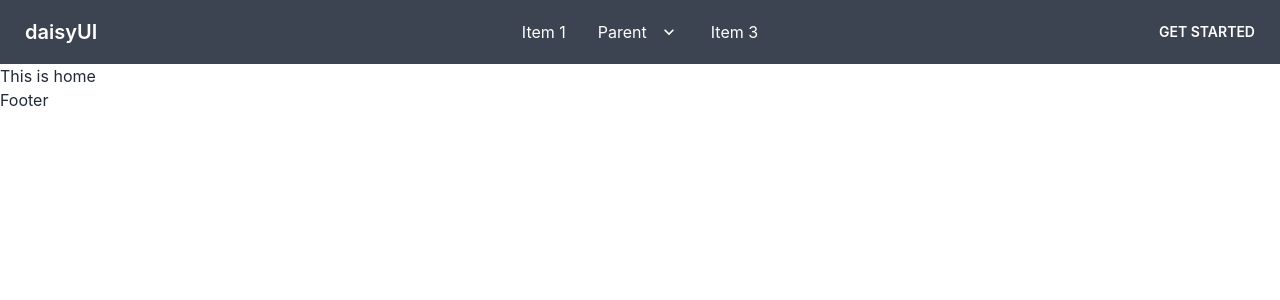
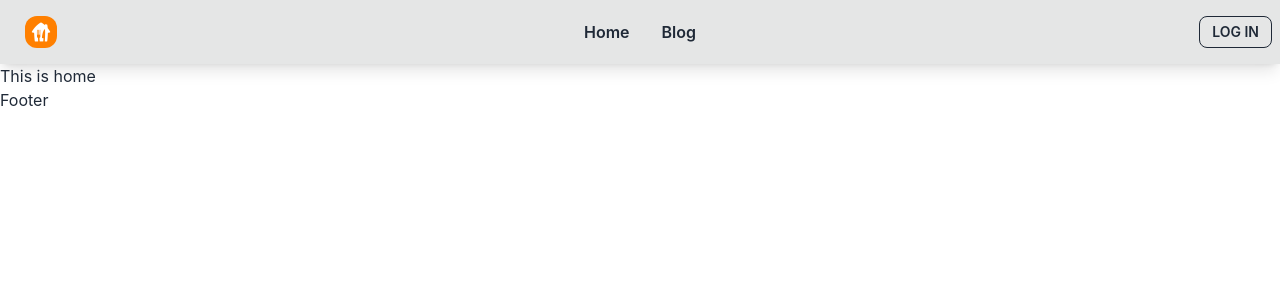
Before and after one commit to m7real/food-fly-client, a React (Create React App) app: page / in a window 1280 px wide. Shown: the top 300 px of the page. Built offline with nearby package versions, Linux system fonts and the light colour scheme.

Commit message:
navbar added

```diff
--- a/src/Pages/Shared/Header/Header.js
+++ b/src/Pages/Shared/Header/Header.js
@@ -1,8 +1,25 @@
 import React from "react";
+import { Link } from "react-router-dom";
+import logo from "../../../assets/logo.svg";
 
 const Header = () => {
+  const menuItems = (
+    <>
+      <li>
+        <Link className="font-semibold" to="/">
+          Home
+        </Link>
+      </li>
+      <li>
+        <Link className="font-semibold" to="/blog">
+          Blog
+        </Link>
+      </li>
+    </>
+  );
+
   return (
-    <div className="navbar bg-neutral text-neutral-content">
+    <div className="navbar bg-base-300 shadow-lg">
       <div className="navbar-start">
         <div className="dropdown">
           <label tabIndex={0} className="btn btn-ghost lg:hidden">
@@ -11,60 +28,21 @@ const Header = () => {
             </svg>
           </label>
           <ul tabIndex={0} className="menu menu-compact dropdown-content mt-3 p-2 shadow bg-base-100 rounded-box w-52">
-            <li>
-              <a>Item 1</a>
-            </li>
-            <li tabIndex={0}>
-              <a className="justify-between">
-                Parent
-                <svg className="fill-current" xmlns="http://www.w3.org/2000/svg" width="24" height="24" viewBox="0 0 24 24">
-                  <path d="M8.59,16.58L13.17,12L8.59,7.41L10,6L16,12L10,18L8.59,16.58Z" />
-                </svg>
-              </a>
-              <ul className="p-2">
-                <li>
-                  <a>Submenu 1</a>
-                </li>
-                <li>
-                  <a>Submenu 2</a>
-                </li>
-              </ul>
-            </li>
-            <li>
-              <a>Item 3</a>
-            </li>
+            {menuItems}
           </ul>
         </div>
-        <a className="btn btn-ghost normal-case text-xl">daisyUI</a>
+        <Link className="btn btn-ghost" to="/">
+          <img className=" rounded-xl w-8" src={logo} alt="" />
+          <span></span>
+        </Link>
       </div>
       <div className="navbar-center hidden lg:flex">
-        <ul className="menu menu-horizontal p-0">
-          <li>
-            <a>Item 1</a>
-          </li>
-          <li tabIndex={0}>
-            <a>
-              Parent
-              <svg className="fill-current" xmlns="http://www.w3.org/2000/svg" width="20" height="20" viewBox="0 0 24 24">
-                <path d="M7.41,8.58L12,13.17L16.59,8.58L18,10L12,16L6,10L7.41,8.58Z" />
-              </svg>
-            </a>
-            <ul className="p-2">
-              <li>
-                <a>Submenu 1</a>
-              </li>
-              <li>
-                <a>Submenu 2</a>
-              </li>
-            </ul>
-          </li>
-          <li>
-            <a>Item 3</a>
-          </li>
-        </ul>
+        <ul className="menu menu-horizontal p-0">{menuItems}</ul>
       </div>
       <div className="navbar-end">
-        <a className="btn">Get started</a>
+        <Link to="/login" className="btn btn-sm btn-outline">
+          Log In
+        </Link>
       </div>
     </div>
   );
```
Also changed, not shown: src/assets/logo.svg (added), 1 other file (tests, documents, lock files or other folders).
